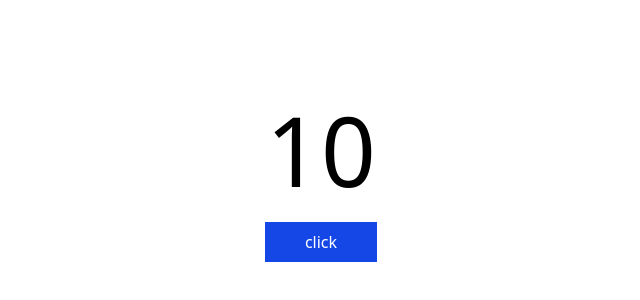
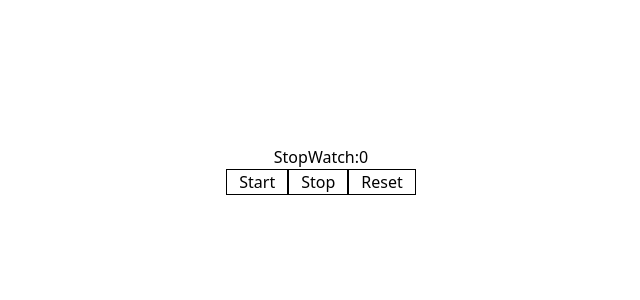
Before and after one commit to Puja-Khadka/react-project, a React (Vite) app: page / in a window 1280 px wide. Shown: the part 230-530 px from the top of the page, without its empty margins (319-959 px from the left). Built offline with nearby package versions, Linux system fonts and the light colour scheme.

Commit message:
using useref

```diff
--- a/src/App.jsx
+++ b/src/App.jsx
@@ -2,6 +2,8 @@
 import { useState } from "react";
 import { FaThumbsUp } from "react-icons/fa";
 import Demo from "./Components/Demo";
+import Toggle from "./Components/Toggle";
+import Demo1 from "./Components/Demo1";
 function App() {
   const [liked,setLiked]=useState(false)
   const [count ,setCount]=useState(0)
@@ -27,7 +29,9 @@ function App() {
       </div>
       </div> */}
 
-      <Demo/>
+      {/* <Demo/> */}
+      {/* <Toggle/> */}
+      <Demo1/>
     </>
   )
 }
--- /dev/null
+++ b/src/Components/Demo1.jsx
@@ -0,0 +1,35 @@
+import React, { useRef, useState } from 'react'
+
+function Demo1() {
+    const [time,setTime]=useState(0)
+        let intervalIdRef=useRef(null)
+     function handleStart(){
+        if(intervalIdRef.current!=null)return
+     intervalIdRef.current=  setInterval(()=>{
+       setTime(time=>time+1)
+       },1000)
+     }
+     function handleStop(){
+       clearInterval(intervalIdRef.current)
+     }
+     function handleReset(){
+         clearInterval(intervalIdRef.current)
+         setTime(0)
+     }
+
+  return (
+    <>
+     <div className='flex flex-col justify-center items-center h-screen'>
+        <h1>StopWatch:{time}</h1>
+        <div>
+        <button className='border px-3' onClick={handleStart}>Start</button>
+        <button className='border px-3' onClick={handleStop}>Stop</button>
+        <button className='border px-3' onClick={handleReset}>Reset</button>
+        </div>
+     </div>
+
+    </>
+  )
+}
+
+export default Demo1
--- /dev/null
+++ b/src/Components/Toggle.jsx
@@ -0,0 +1,17 @@
+import React, { useState } from 'react'
+import { HiH1 } from 'react-icons/hi2'
+
+function Toggle() {
+    const [show,setShow]=useState(false)
+  return (
+    <>
+    <div className='flex flex-col justify-center items-center h-screen'>
+
+    <button className='' onClick={()=>setShow(!show)}>Toggle</button>
+     {show && <h1>Hello </h1>}
+    </div>
+    </>
+  )
+}
+
+export default Toggle
```
